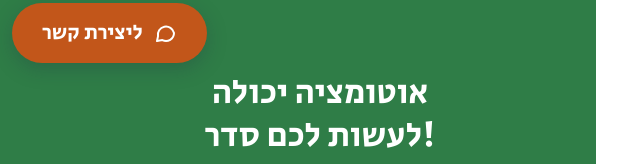
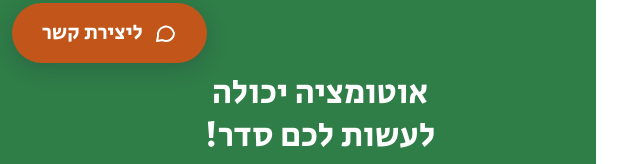
Before and after one commit to nozhah/nogahurvitz, a plain HTML site: page nogahurvitz-site-04-11/index.html in a window 1280 px wide. Shown: the part 713-877 px from the top of the page, 12-652 px from the left. Drawn offline with Linux system fonts and the light colour scheme.

Commit message:
Update index 13-11-2.html
RTL fix

```diff
--- a/nogahurvitz-site-04-11/index.html
+++ b/nogahurvitz-site-04-11/index.html
@@ -115,7 +115,7 @@ header nav a{padding:5px 13px !important;font-size:15px !important}
 </ul>
 </div>
 <div class="m-green" style="flex: 1 1 380px; min-width: 0; color: #FFFFFF; padding: 24px 16px; display: flex; flex-direction: column; justify-content: center; align-items: center; text-align: center">
-<div class="m-h2green" style="font-family: 'Secular One', sans-serif; font-weight: 400; font-size: 34px; line-height: 1.25; margin-bottom: 10px">אוטומציה יכולה<br>!לעשות לכם סדר</div>
+<div class="m-h2green" style="font-family: 'Secular One', sans-serif; font-weight: 400; font-size: 34px; line-height: 1.25; margin-bottom: 10px">אוטומציה יכולה<br>לעשות לכם סדר!</div>
 <p style="margin: 0; color: #EEF7F0; font-family: 'Secular One', sans-serif; font-weight: 400; font-size: 23px; line-height: 1.45">עם או בלי AI, יש כלים טכנולוגיים פשוטים שתוכלו להוסיף לשגרה הארגונית שלכם, כדי לחסוך מקסימום עבודה במינימום מאמץ</p>
 </div>
 </div>
```
